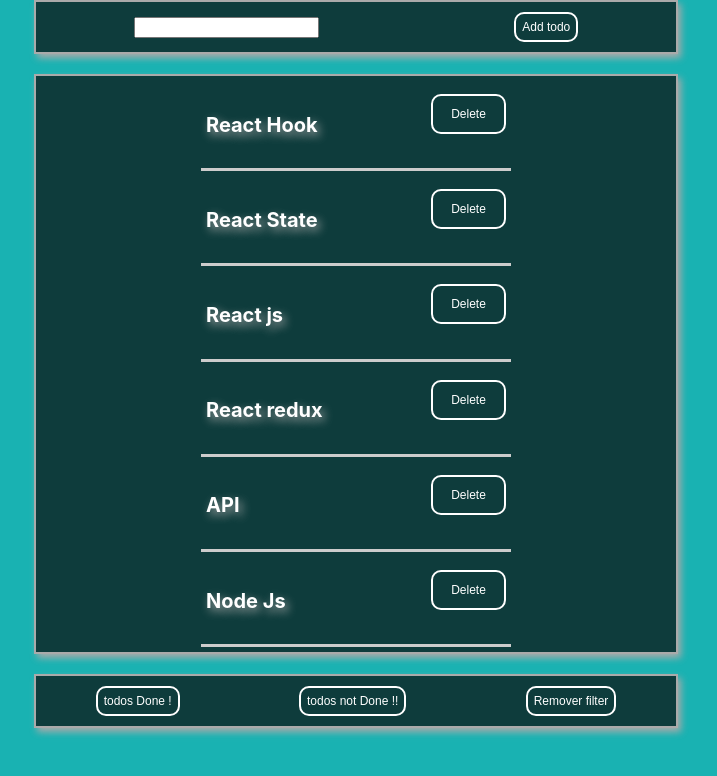
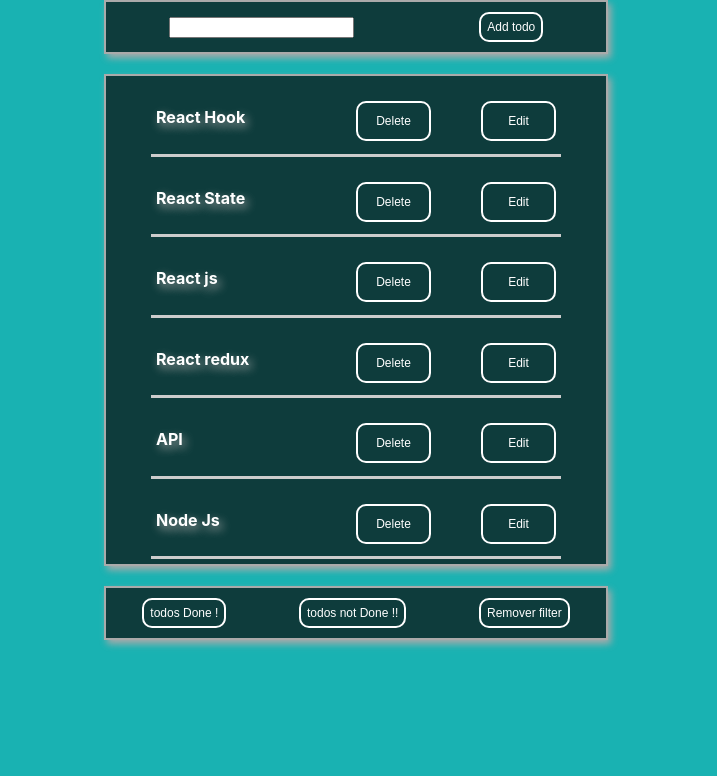
Before and after one commit to SaadaniMohamedAmine/checkpoint_redux, a React (Create React App) app: page / in a window 1280 px wide. Shown: the top 776 px of the page, without its empty margins (284-1001 px from the left). Built offline with nearby package versions, Linux system fonts and the light colour scheme.

Commit message:
Delete action+Edit action

```diff
--- a/src/App.css
+++ b/src/App.css
@@ -43,7 +43,8 @@
   display: flex;
   flex-direction: row;
   justify-content: space-between;
-  width:300px;
+  align-items: center;
+  width:400px;
   border-bottom:3px solid #ccc;
   margin:5px auto;
   padding:5px;
@@ -56,6 +57,8 @@
   width:75px;
   height:40px;
   align-items: center;
+  justify-self: center;
+  align-items: center;
   margin-top:8px;
   border-radius: 10px;
   outline:none;
@@ -66,14 +69,14 @@
 }
 .list {
    border:2px solid #aaa;
-   width:50%;
+   width:500px;
    margin:20px auto;
    background:rgba(10,10,10,0.7);
    box-shadow: 3px 4px 7px #aaa;
 }
 .filter {
   border:2px solid #aaa;
-   width:50%;
+   width:500px;
    height:50px;
    margin:0px auto;
    background:rgba(10,10,10,0.7);
@@ -98,3 +101,8 @@
  background:rgba(0,170,170,0.9);
 
 }
+.title-todo {
+  font-size: 1rem;
+  width:150px;
+  text-align: left;
+}
--- a/src/App.js
+++ b/src/App.js
@@ -1,34 +1,53 @@
-import React,{useState} from 'react'
+import React,{useState , useEffect} from 'react'
 import './App.css'
 import {useSelector,useDispatch} from 'react-redux'
-import {addTodo,allTodo,isDone,notDone} from './actions/todosAction'
+import {addTodo,allTodo,isDone,notDone,deleteTodo,editTodo, saveTodo} from './actions/todosAction'
 import {v4 as uuidv4} from 'uuid'
-
 
 const App=(s)=> {
   const todos=useSelector((state=>state.todosReducer)) ;
-  const [input,setInput]=useState("new Todo");
+  const [input,setInput]=useState("");
   //const [inout1,setInput1]=useState("");
   const dispatch=useDispatch();
+
+useEffect(() => {
+  if(todos.save){
+    setInput(todos.save.title)
+  }
+} , [todos.save])
+  const add = () => {
+    if(input) {
+      if(!todos.save )
+      {dispatch(addTodo({id:uuidv4(),title:input,etat:'notDone'}))
+    setInput("") ;
+    }
+      else {dispatch(editTodo({...todos.save,title:input}))
+    setInput("");
+    }
+    }
+
+  }
   return (
     <div className="App">
         <div className='todoApp'>
         <div className='filter'>
-        <input type="text" name=""  id="" onChange={(e)=>setInput(e.target.value)}/>
-        <button className='btn-test' onClick={()=>dispatch(addTodo({id:uuidv4(),title:input,etat:'notDone'}))}>Add todo</button>
+        <input type="text" name="" value={input} id="" onChange={(e)=>setInput(e.target.value)}/>
+        <button className='btn-test' onClick={add}>Add todo</button>
         </div>
       <div className="list">
       {
         todos.filt? todos.todos.filter(el=>el.etat==todos.filt)
         .map(el=>(
           <div className="todo">
-            <h4>{el.title}</h4>
-            <button className="btn">Delete</button>
+            <h4 className="title-todo">{el.title}</h4>
+            <button className="btn" onClick={()=>dispatch(deleteTodo(el.id))}>Delete</button>
+            <button className='btn' onClick={()=>((dispatch(saveTodo(el))))}>Edit</button> ;
           </div>
         ))
         : todos.todos.map(el=>          <div className="todo">
-            <h4>{el.title}</h4>
-            <button className="btn">Delete</button>
+            <h4 className="title-todo">{el.title}</h4>
+            <button className="btn" onClick={()=>dispatch(deleteTodo(el.id))}>Delete</button>
+            <button className='btn' onClick={()=>((dispatch(saveTodo(el))))}>Edit</button>
           </div>
         )
       }
--- a/src/actions/todosAction.js
+++ b/src/actions/todosAction.js
@@ -1,4 +1,4 @@
-import {ADD_TODO,TODO_DONE,TODO_NOT_DONE,ALL_TODO} from './types.js'
+import {ADD_TODO,TODO_DONE,TODO_NOT_DONE,ALL_TODO,DELETE_TODO,EDIT_TODO, SAVE_TODO} from './types.js'
 export const addTodo=(newTodo)=>{
     return {
         type:ADD_TODO,
@@ -21,3 +21,21 @@ export const allTodo=()=> {
         type:ALL_TODO ,
     }
 }
+export const deleteTodo=(id)=> {
+    return {
+        type:DELETE_TODO ,
+        payload:id
+    }
+}
+export const editTodo=(todo)=> {
+    return {
+        type:EDIT_TODO ,
+        payload:todo ,
+    }
+}
+export const saveTodo=(todo)=> {
+    return {
+        type:SAVE_TODO ,
+        payload:todo ,
+    }
+}
--- a/src/actions/types.js
+++ b/src/actions/types.js
@@ -1,4 +1,7 @@
 export const ADD_TODO="ADD_TODO" ;
 export const TODO_DONE="TODO_DONE" ;
 export const TODO_NOT_DONE='TODO_NOT_DONE' ;
-export const ALL_TODO='ALL_TODO'
+export const ALL_TODO='ALL_TODO'  ;
+export const DELETE_TODO='DELETE_TODO' ;
+export const EDIT_TODO='EDIT_TODO' ;
+export const SAVE_TODO='SAVE_TODO' ;
--- a/src/reducers/todosReducers.js
+++ b/src/reducers/todosReducers.js
@@ -1,5 +1,5 @@
 import {v4 as uuidv4} from 'uuid'
-import {ADD_TODO,TODO_DONE,TODO_NOT_DONE,ALL_TODO} from '../actions/types'
+import {ADD_TODO,TODO_DONE,TODO_NOT_DONE,ALL_TODO,DELETE_TODO,EDIT_TODO, SAVE_TODO} from '../actions/types'
 
 
 const data={
@@ -35,7 +35,8 @@ const data={
       etat:"notDone",
    },
 ],
-   filt:null
+   filt:null ,
+   save:null ,
 }
 
 
@@ -49,7 +50,14 @@ const data={
             return {...state,filt:"notDone"} ;
       case ALL_TODO :
          return {...state,filt:null} ;
-        default :return state ;
+      case DELETE_TODO :
+            return {...state,todos:state.todos.filter(el=>el.id!==action.payload)} ;
+      case SAVE_TODO :
+            return {...state,save : action.payload} ;
+
+      case EDIT_TODO :
+         return {...state,save:null,todos:state.todos.map(el=>el.id===action.payload.id ? action.payload : el)} ;
+      default :return state ;
    }
 }
 
```
